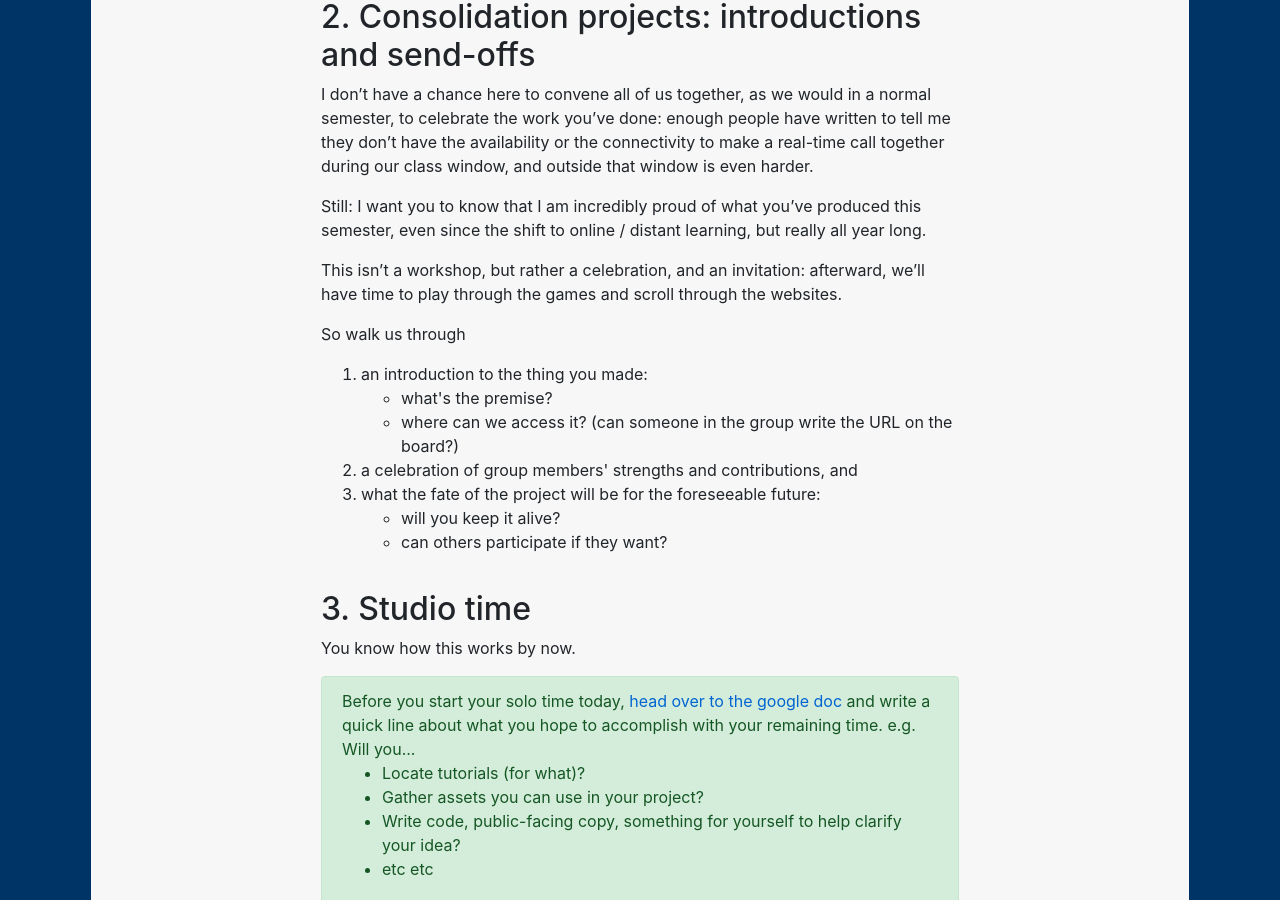
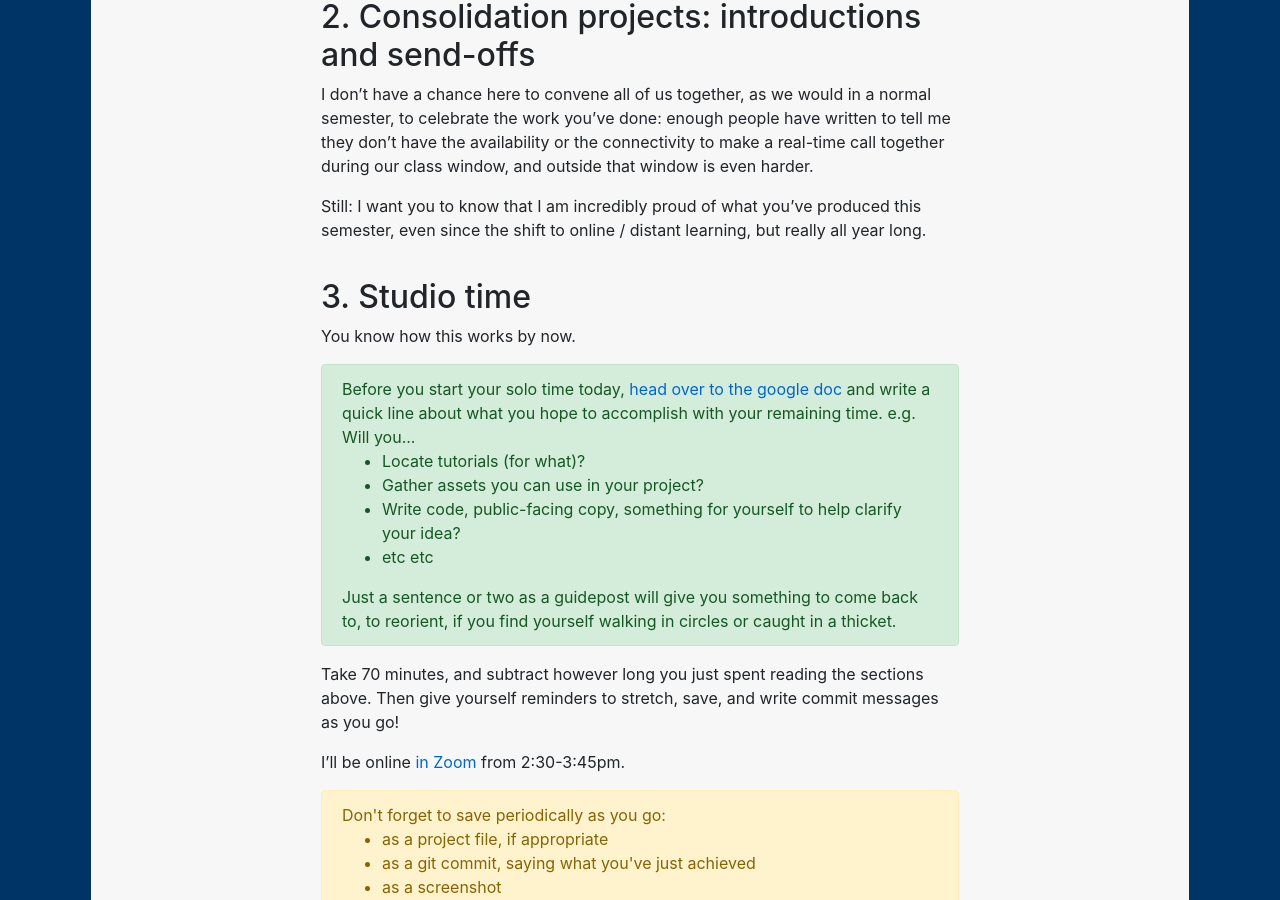
Before and after one commit to benmiller314/cdm2020spring, a Jekyll site: the page built from plans/lesson-26.md, in a window 1280 px wide and 900 px high, scrolled down 2220 px. Built offline with Jekyll 4.4.1, drawn with Linux system fonts in a browser that asks for light colours; our own code applies the rules of GitHub Pages for plain Markdown files; some of the changed lines change nothing that is shown.

Commit message:
ditch the holdover materal from last semester I failed to delete
can't believe I missed that. kickself.

```diff
--- a/plans/lesson-26.md
+++ b/plans/lesson-26.md
@@ -79,7 +79,7 @@ I don't have a chance here to convene all of us together, as we would in a norma
 
 Still: I want you to know that I am incredibly proud of what you've produced this semester, even since the shift to online / distant learning, but really all year long.
 
-
+<!--
 This isn't a workshop, but rather a celebration, and an invitation: afterward, we'll have time to play through the games and scroll through the websites.
 
 So walk us through
@@ -90,14 +90,14 @@ So walk us through
     <li>where can we access it? (can someone in the group write the URL on the board?)</li>
   </ul>
 </li>
-<li>a celebration of group members' strengths and contributions<!--remember that from the criteria?-->, and</li>
+<li>a celebration of group members' strengths and contributions<!--remember that from the criteria?--><!--, and</li>
 <li>what the fate of the project will be for the foreseeable future:
     <ul>
         <li>will you keep it alive?</li>
         <li>can others participate if they want?</li>
     </ul>
 </li>
-</ol>
+</ol> -->
 
 ## 3. Studio time
 
@@ -139,15 +139,15 @@ Before you leave, just as a way for me to check in, I'd like to hear more about
 
 And other announcements.
 
-1. If you're not yet satisfied with your consolidation project, aim to be finished with it by Sunday, so you have time to work on your final portfolio reflection.
+* If you're not yet satisfied with your consolidation project, aim to be finished with it by Sunday, so you have time to work on your final portfolio reflection.
 
-2. If we had a final exam, it would be **this coming Tuesday,** from 12:00pm-1:50pm. Instead, the [final portfolio]((https://github.com/benmiller314/cdm2020spring/blob/gh-pages/uploads/handout--final-portfolio-prompt.docx?raw=true)) is due at the end of that exam slot: Tuesday, April 21, at 1:50pm.
+* If we had a final exam, it would be **this coming Tuesday,** from 12:00pm-1:50pm. Instead, the [final portfolio]((https://github.com/benmiller314/cdm2020spring/blob/gh-pages/uploads/handout--final-portfolio-prompt.docx?raw=true)) is due at the end of that exam slot: Tuesday, April 21, at 1:50pm.
 
-3. **The reflection is the main thing**, so if you do make revisions, please be sure to talk about them in the reflection. Or even if you don't have time to make revisions, but want to talk about what you *would* revise, talk about that in the reflection, too. Be sure you see the guiding questions in the handout linked above.
+* **The reflection is the main thing**, so if you do make revisions, please be sure to talk about them in the reflection. Or even if you don't have time to make revisions, but want to talk about what you *would* revise, talk about that in the reflection, too. Be sure you see the guiding questions in the handout linked above.
 
-4. Having everyone at home makes it hard to hold extra office hours, but please do email me or use the Issue Queue if you have any questions or want to see a demo of anything! If we can find a good time for a Zoom call, I'll do my best to help.
+* Having everyone at home makes it hard to hold extra office hours, but please do email me or use the Issue Queue if you have any questions or want to see a demo of anything! If we can find a good time for a Zoom call, I'll do my best to help.
 
-5. If you're coming up on the end of the weekend and realize that a few extra days would make the difference between feeling cut off and feeling finished, just let me know! The school's given me a little extra flexibility on getting grades in, and I can certainly pass that on to you. But I also want to be mindful of not dragging the semester on longer than you can sustain.
+* If you're coming up on the end of the weekend and realize that a few extra days would make the difference between feeling cut off and feeling finished, just let me know! The school's given me a little extra flexibility on getting grades in, and I can certainly pass that on to you. But I also want to be mindful of not dragging the semester on longer than you can sustain.
 
 
 ## [We end with poetry](https://merwinconservancy.org/2019/03/now-it-is-clear-by-w-s-merwin-2/).
```
Also changed, not shown: 1 other file.
